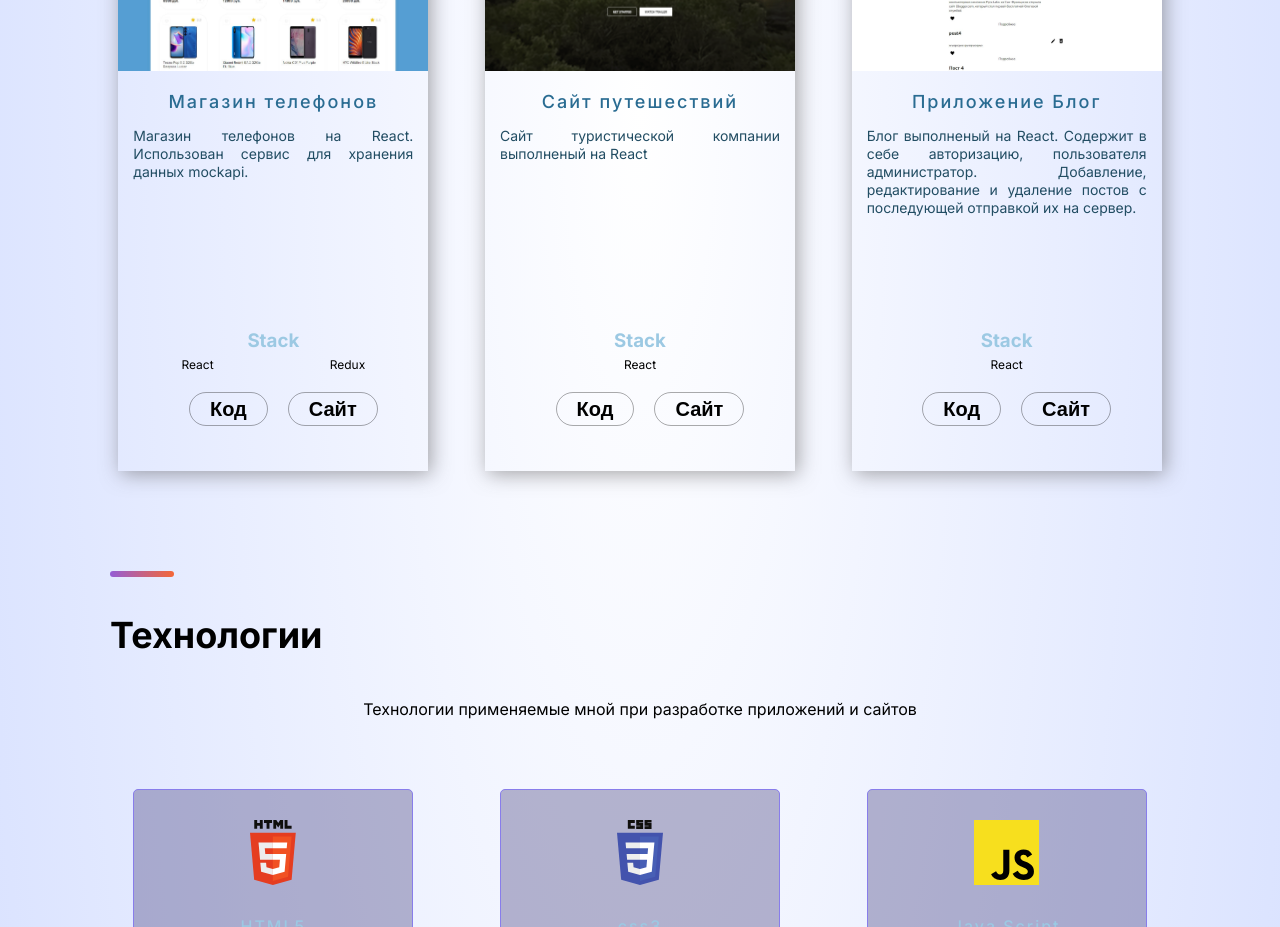
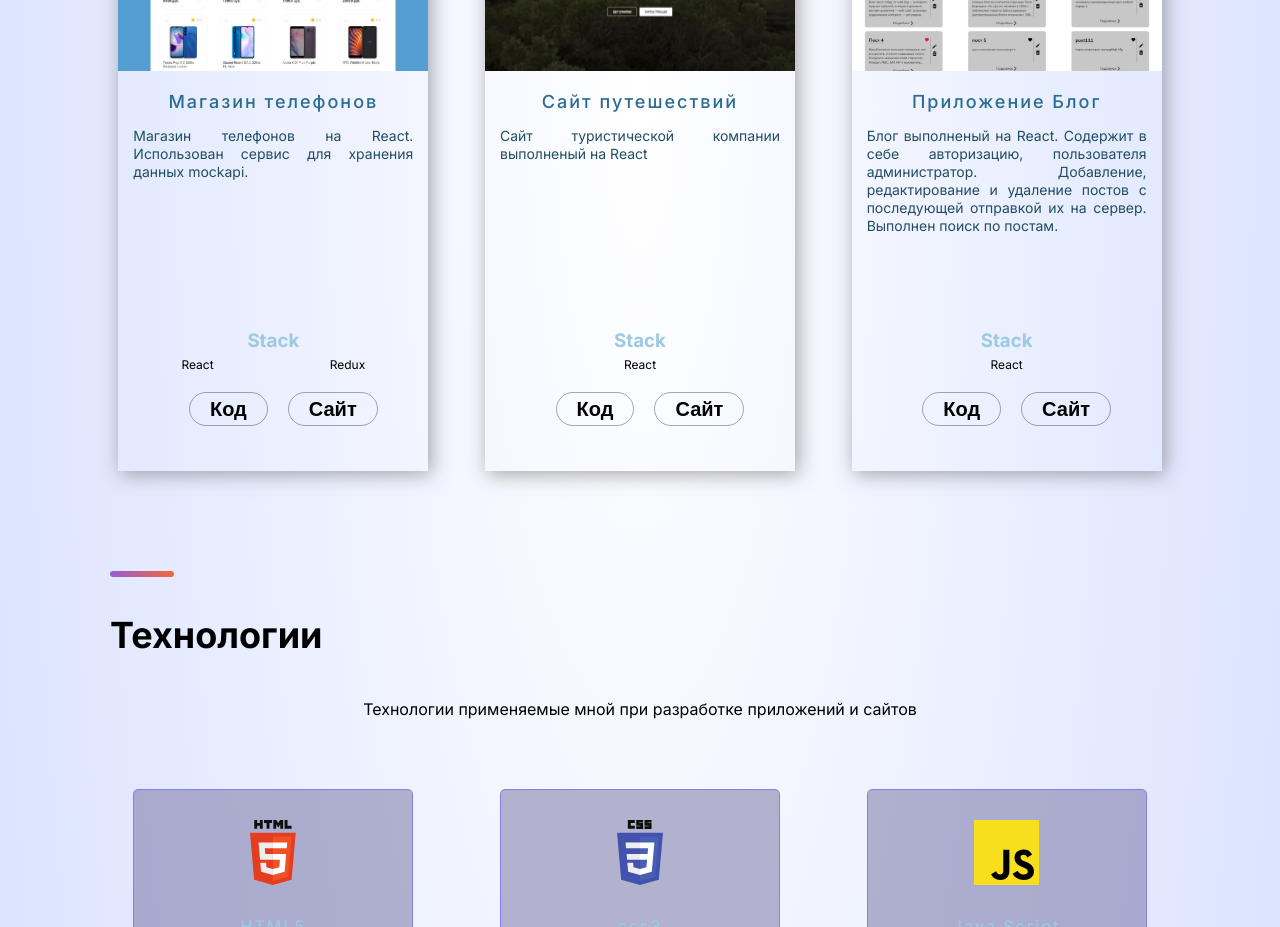
Before and after one commit to AlexeyKosov13/myportfolio2, a React (Create React App) app: page / in a window 1280 px wide. Shown: the part 2380-3307 px from the top of the page. Built offline with nearby package versions, Linux system fonts and the light colour scheme.

Commit message:
change projects

```diff
--- a/src/components/Projects.js
+++ b/src/components/Projects.js
@@ -81,7 +81,7 @@ export const projects = [
   },
   {
     title: "Приложение Блог",
-    description: "Блог выполненый на React. Содержит в себе авторизацию, пользователя администратор. Добавление, редактирование и удаление постов с последующей отправкой их на сервер.",
+    description: "Блог выполненый на React. Содержит в себе авторизацию, пользователя администратор. Добавление, редактирование и удаление постов с последующей отправкой их на сервер. Выполнен поиск по постам.",
     image: "images/projects/11.jpg",
     tags: ["React"],
     source: "https://github.com/AlexeyKosov13/blogs.git",
```
Also changed, not shown: public/images/projects/11.jpg, public/images/projects/7.png (deleted).
